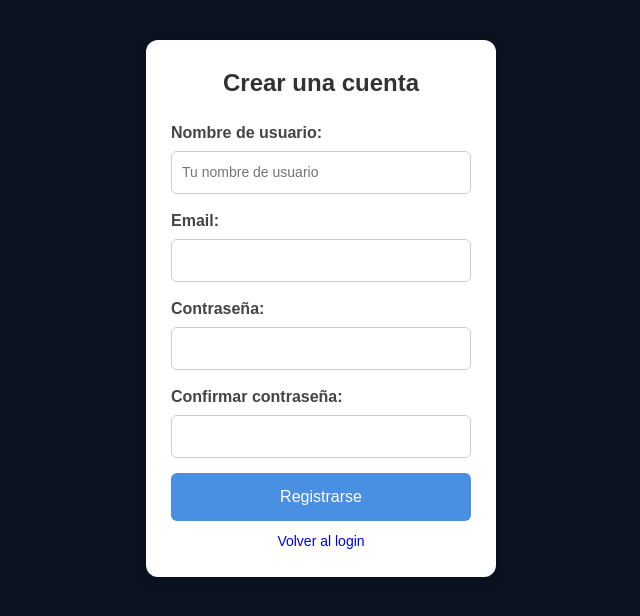
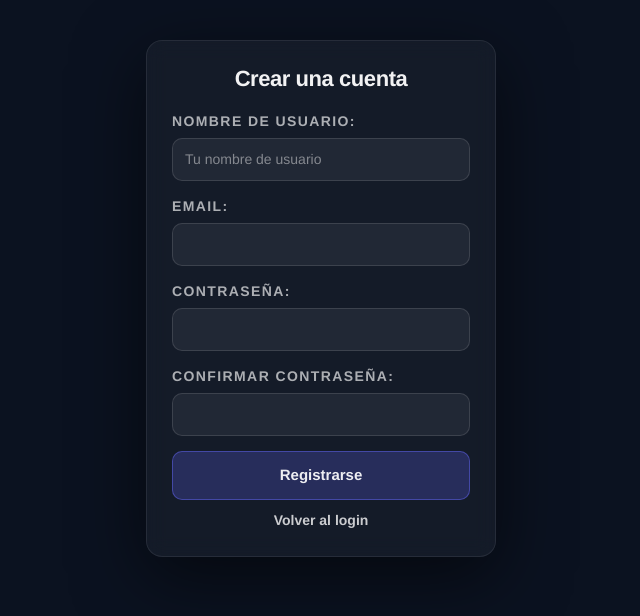
Before and after one commit to VictorRodBon/Proyecto-2-DAW, a React (Vite) app in the folder frontend/app-libros/: page /registro in a window 1280 px wide. Shown: the top 616 px of the page, without its empty margins (319-959 px from the left). Built offline with nearby package versions, Linux system fonts and the light colour scheme; no server answers; what boneyard-js would draw is missing.

Commit message:
modificación de algunos estilos

```diff
--- a/frontend/app-libros/src/components/componente-detalle-libro/Detalle-content.tsx
+++ b/frontend/app-libros/src/components/componente-detalle-libro/Detalle-content.tsx
@@ -99,8 +99,15 @@ export function DetalleContent({
                             </span>
                         </div>
                         <div className={styles.metaItem}>
-                            <span className={styles.metaLabel}>ID Obra</span>
-                            <span className={styles.metaValueMono}>{id}</span>
+                            <span className={styles.metaLabel}>Géneros</span>
+                            <ul>
+                                {libro.subjects
+                                    ?.slice(0, 5) // <--- Aquí limitamos a los primeros 5
+                                    .map((subject: string, index: number) => (
+                                        <li key={index}>{subject}</li>
+                                    ))
+                                }
+                            </ul>
                         </div>
                     </div>
                 </div>
--- a/frontend/app-libros/src/components/componente-lista-opiniones-libro/Lista-opiniones.module.css
+++ b/frontend/app-libros/src/components/componente-lista-opiniones-libro/Lista-opiniones.module.css
@@ -2,72 +2,46 @@
   width: min(100%, 720px);
   margin: 0 auto;
   display: grid;
-  gap: 26px;
-  padding: 26px;
+  gap: 12px;
+  padding: 14px;
   box-sizing: border-box;
-
-  /* Fondo de dentro de la caja */
-  background: rgba(255, 255, 255, 0.65);
-  backdrop-filter: blur(18px) saturate(180%);
-  -webkit-backdrop-filter: blur(18px) saturate(180%);
-
-  border-radius: 28px;
-  border: 1px solid rgba(255, 255, 255, 0.35);
-
-  box-shadow: 0 18px 40px rgba(0, 0, 0, 0.08);
-
-  color: #0f172a;
-  font-family: ui-monospace, SFMono-Regular, Menlo, Monaco, Consolas, "Liberation Mono", "Courier New", monospace;
+  border-radius: 14px;
+  border: 1px solid rgba(255, 255, 255, 0.08);
+  background: rgba(0, 0, 0, 0.14);
 }
 
 .titulo {
-  margin: 0;
-  color: #0f172a;
-  font-size: clamp(1.2rem, 2.4vw, 1.6rem);
-  letter-spacing: 0.08em;
+  margin: 0 0 8px 0;
+  font-size: 14px;
   text-transform: uppercase;
+  letter-spacing: 0.12em;
   font-weight: 600;
   line-height: 1.2;
-  opacity: 0.9;
+  color: #FFF;
 }
 
 .noOpiniones {
   margin: 0;
-  padding: 20px 18px;
-  border-radius: 20px;
-
-
-  background: rgba(255, 255, 255, 0.65);
-  border: none;
-
-  backdrop-filter: blur(10px);
-
-  color: #475569;
-  font-weight: 600;
+  padding: 14px;
+  border-radius: 12px;
+  background: rgba(255, 255, 255, 0.04);
+  border: 1px solid rgba(255, 255, 255, 0.08);
+  color: rgba(255, 255, 255, 0.72);
+  font-size: 14px;
   line-height: 1.6;
   text-align: center;
 }
 
 .loading {
   margin: 0;
-  color: #475569;
-  font-size: 1rem;
+  color: rgba(255, 255, 255, 0.6);
+  font-size: 14px;
   line-height: 1.7;
-  opacity: 0.85;
 }
 
-/* Responsive */
 @media (max-width: 680px) {
   .listaOpiniones {
-    padding: 16px;
-    border-radius: 18px;
-  }
-
-  .titulo {
-    font-size: 1.2rem;
-  }
-
-  .noOpiniones {
-    padding: 18px 16px;
+    padding: 14px;
+    border-radius: 12px;
   }
 }
--- a/frontend/app-libros/src/components/componente-login/Login.tsx
+++ b/frontend/app-libros/src/components/componente-login/Login.tsx
@@ -93,8 +93,8 @@ useEffect(function () {
         {loading ? "Iniciando sesión..." : "Entrar"}
       </button>
 
-      {error && <p style={{ color: "red" }}>{error}</p>}
-      {correcto && <p style={{ color: "green" }}>{correcto}</p>}
+      {error && <p style={{ color: "rgba(239, 68, 68, 0.92)" }}>{error}</p>}
+      {correcto && <p style={{ color: "rgba(16, 185, 129, 0.92)" }}>{correcto}</p>}
 
       <p>
         ¿No tienes cuenta? <Link to="/registro" className={styles.enlaceCrearCuenta}> Crear cuenta</Link>
--- a/frontend/app-libros/src/components/componente-opinion-listada/Opinion-listada.module.css
+++ b/frontend/app-libros/src/components/componente-opinion-listada/Opinion-listada.module.css
@@ -1,18 +1,11 @@
 .container {
-  width: min(100%, 560px);
-  margin: 12px auto;
-  padding: 20px 20px 18px;
+  padding: 12px 14px;
   display: grid;
-  gap: 14px;
+  gap: 10px;
   box-sizing: border-box;
-  border-radius: 32px;
-  border: none;
-  background: rgba(255, 255, 255, 0.88);
-  color: #0f172a;
-  box-shadow: 0 22px 40px rgba(15, 23, 42, 0.09);
-  backdrop-filter: blur(12px);
-  transition: transform 0.2s ease, box-shadow 0.2s ease;
-  font-family: "Helvetica Neue", Helvetica, Arial, sans-serif;
+  border-radius: 12px;
+  border: 1px solid rgba(255, 255, 255, 0.08);
+  background: rgba(0, 0, 0, 0.12);
 }
 
 .header {
@@ -24,16 +17,16 @@
 
 .valoracion {
   margin: 0;
-  color: #111827;
-  font-size: 0.98rem;
-  line-height: 1.65;
+  color: rgba(255, 255, 255, 0.86);
+  font-size: 14px;
+  line-height: 1.6;
   white-space: pre-line;
 }
 
 @media (max-width: 600px) {
   .container {
-    padding: 14px;
-    border-radius: 16px;
+    padding: 10px 12px;
+    border-radius: 10px;
   }
 
   .header {
@@ -41,6 +34,6 @@
   }
 
   .valoracion {
-    font-size: 0.95rem;
+    font-size: 13px;
   }
 }
--- a/frontend/app-libros/src/components/componente-registro/Registro.tsx
+++ b/frontend/app-libros/src/components/componente-registro/Registro.tsx
@@ -151,8 +151,8 @@ export function Registro() {
       <button type="submit" disabled={loading}>
         {loading ? "Registrando..." : "Registrarse"}
       </button>
-      {error && <p style={{ color: "red" }}>{error}</p>}
-      {correcto && <p style={{ color: "green" }}>{correcto}</p>}
+      {error && <p style={{ color: "rgba(239, 68, 68, 0.92)" }}>{error}</p>}
+      {correcto && <p style={{ color: "rgba(16, 185, 129, 0.92)" }}>{correcto}</p>}
       <p className={styles.registroP}>
         <Link to="/" className={styles.enlaceVolverLogin}>
           Volver al login
--- a/frontend/app-libros/src/components/form.module.css
+++ b/frontend/app-libros/src/components/form.module.css
@@ -2,64 +2,94 @@
     width: 350px;
     margin: 40px auto;
     padding: 25px;
-    background: #ffffff;
-    border-radius: 12px;
-    box-shadow: 0 4px 15px rgba(0, 0, 0, 0.1);
-    font-family: Arial, sans-serif;
+    background: rgba(255, 255, 255, 0.04);
+    border: 1px solid rgba(255, 255, 255, 0.08);
+    border-radius: 16px;
+    box-shadow: 0 20px 70px rgba(0, 0, 0, 0.55);
+    backdrop-filter: blur(10px);
+    font-family: "Helvetica Neue", Helvetica, Arial, sans-serif;
 }
 
 .form h2 {
     text-align: center;
     margin-bottom: 20px;
-    color: #333;
+    color: rgba(255, 255, 255, 0.95);
+    font-size: 22px;
+    line-height: 1.15;
+    letter-spacing: -0.02em;
 }
 
 .form label {
     display: block;
     margin-bottom: 6px;
-    font-weight: bold;
-    color: #444;
+    font-weight: 600;
+    color: rgba(255, 255, 255, 0.65);
+    font-size: 14px;
+    text-transform: uppercase;
+    letter-spacing: 0.1em;
 }
 
 .form input {
     width: 100%;
-    padding: 10px;
+    padding: 10px 12px;
     margin-bottom: 15px;
-    border: 1px solid #ccc;
-    border-radius: 6px;
+    border: 1px solid rgba(255, 255, 255, 0.12);
+    border-radius: 10px;
     font-size: 14px;
-    transition: border-color 0.2s ease;
+    background: rgba(255, 255, 255, 0.06);
+    color: rgba(255, 255, 255, 0.92);
+    transition: border-color 0.2s ease, box-shadow 0.2s ease;
+}
+
+.form input::placeholder {
+    color: rgba(255, 255, 255, 0.45);
 }
 
 .form input:focus {
-    border-color: #4a90e2;
     outline: none;
+    border-color: rgba(99, 102, 241, 0.65);
+    box-shadow: 0 0 0 3px rgba(99, 102, 241, 0.2);
 }
 
 .form button {
     width: 100%;
     padding: 12px;
-    background: #4a90e2;
-    color: white;
-    border: none;
-    border-radius: 6px;
-    font-size: 16px;
+    background: rgba(99, 102, 241, 0.25);
+    color: rgba(255, 255, 255, 0.92);
+    border: 1px solid rgba(99, 102, 241, 0.5);
+    border-radius: 10px;
+    font-size: 15px;
+    font-weight: 700;
     cursor: pointer;
-    transition: background 0.2s ease;
+    transition: all 0.2s ease;
 }
 
-.form button:hover {
-    background: #357ab8;
+.form button:hover:not(:disabled) {
+    background: rgba(99, 102, 241, 0.4);
+    transform: translateY(-1px);
+}
+
+.form button:disabled {
+    opacity: 0.6;
+    cursor: not-allowed;
 }
 
 .form p {
     text-align: center;
     font-size: 14px;
     margin-top: 10px;
+    color: rgba(255, 255, 255, 0.72);
 }
 
 .enlaceVolverLogin {
     text-decoration: none;
+    color: rgba(255, 255, 255, 0.78);
+    font-weight: 600;
+    transition: color 0.2s ease;
+}
+
+.enlaceVolverLogin:hover {
+    color: rgba(255, 255, 255, 0.95);
 }
 
 .registroP {
@@ -70,4 +100,11 @@
 
 .enlaceCrearCuenta {
     text-decoration: none;
+    color: rgba(255, 255, 255, 0.78);
+    font-weight: 600;
+    transition: color 0.2s ease;
 }
+
+.enlaceCrearCuenta:hover {
+    color: rgba(255, 255, 255, 0.95);
+}
--- a/frontend/app-libros/src/index.css
+++ b/frontend/app-libros/src/index.css
@@ -2,6 +2,13 @@
   box-sizing: border-box;
   margin: 0;
   padding: 0;
+}
+
+html,
+body,
+#root {
+  min-height: 100%;
+  min-width: 100%;
 }
 
 html {
@@ -9,6 +16,8 @@ html {
 }
 
 body {
+  min-height: 100%;
+  min-width: 100%;
   font-family: "Helvetica Neue", Helvetica, Arial, sans-serif;
   font-size: 16px;
   line-height: 1.5;
--- a/frontend/app-libros/src/types/DetalleLibro.ts
+++ b/frontend/app-libros/src/types/DetalleLibro.ts
@@ -8,4 +8,5 @@ export interface IDetalleLibro {
     authors?: Array<{
         author?: { key: string };
     }>;
+    subjects?: string[];
 }
```
Also changed, not shown: frontend/app-libros/src/components/componente-Pagina404/Pagina404.module.css (+27 -19 lines), frontend/app-libros/src/components/componente-detalle-libro/DetalleLibro.module.css (+16 -38 lines).
